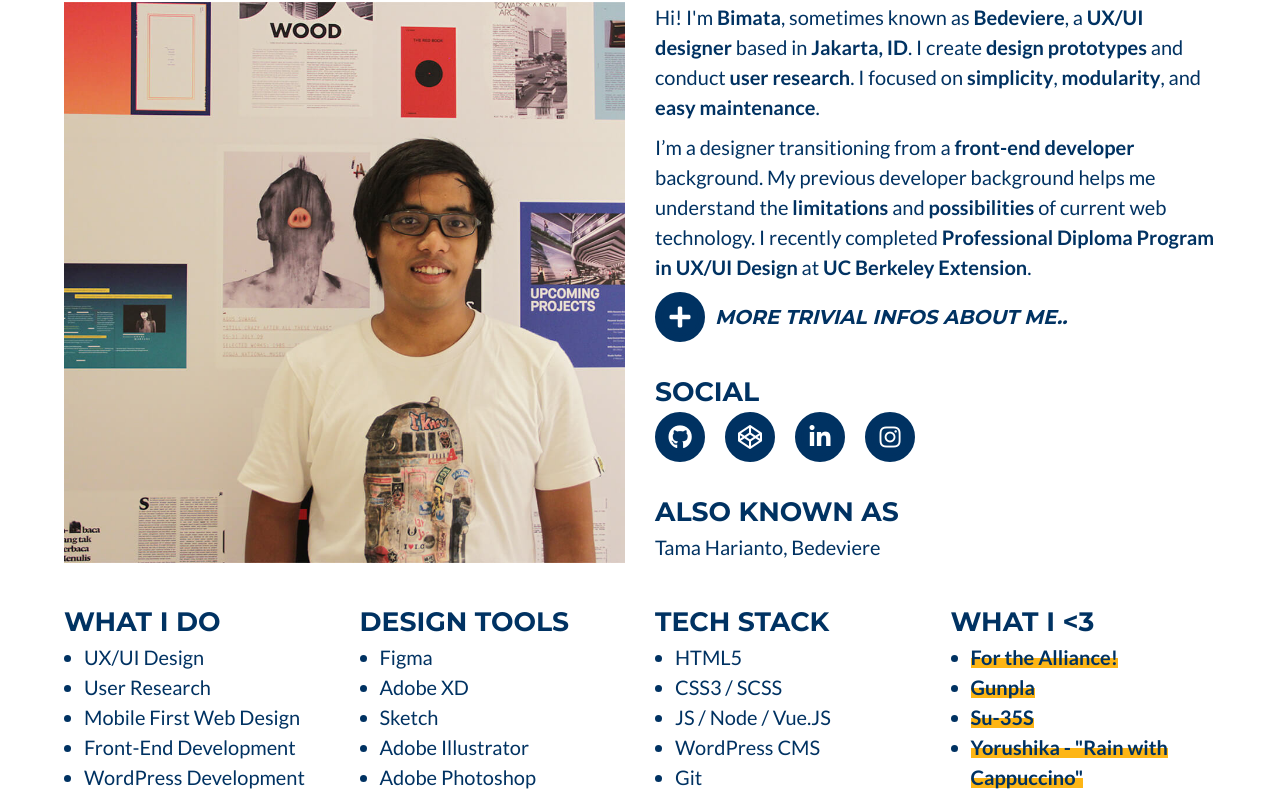
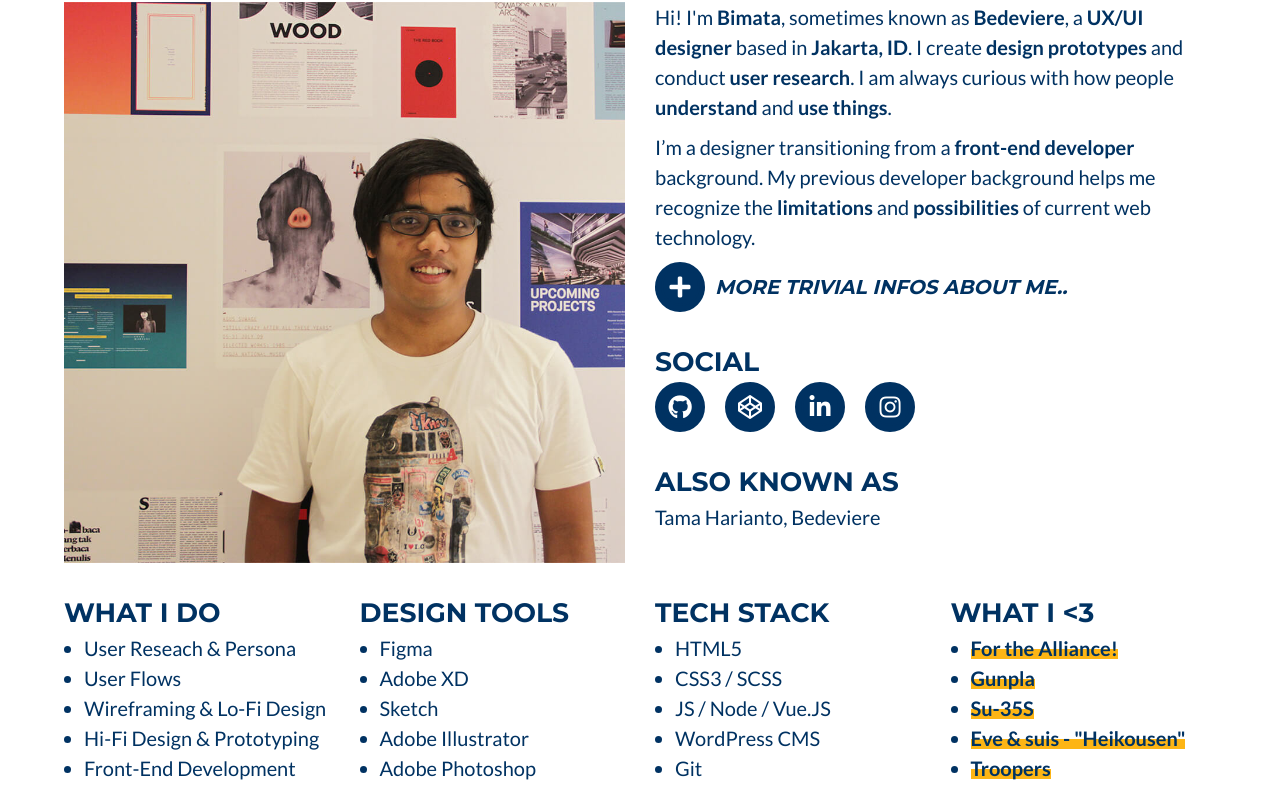
Before and after one commit to bedeviere/bimata3-vue, a Vue app: page /about in a window 1280 px wide. Shown: the part 218-1016 px from the top of the page. Built offline with nearby package versions, Linux system fonts and the light colour scheme.

Commit message:
update home and about, adding valorant references

```diff
--- a/src/views/About.vue
+++ b/src/views/About.vue
@@ -11,11 +11,11 @@
           </div>
           <div class="column">
             <div class="about-overview">
-              <p>Hi! I'm <strong>Bimata</strong>, sometimes known as <strong>Bedeviere</strong>, a <strong>UX/UI designer</strong> based in <strong>Jakarta, ID</strong>. I create <strong>design prototypes</strong> and conduct <strong>user research</strong>. I focused on <strong>simplicity</strong>, <strong>modularity</strong>, and <strong>easy maintenance</strong>.</p>
-              <p>I’m a designer transitioning from a <strong>front-end developer</strong> background. My previous developer background helps me understand the <strong>limitations</strong> and <strong>possibilities</strong> of current web technology. I recently completed <strong>Professional Diploma Program in UX/UI Design</strong> at <strong>UC Berkeley Extension</strong>.</p>
+              <p>Hi! I'm <strong>Bimata</strong>, sometimes known as <strong>Bedeviere</strong>, a <strong>UX/UI designer</strong> based in <strong>Jakarta, ID</strong>. I create <strong>design prototypes</strong> and conduct <strong>user research</strong>. I am always curious with how people <strong>understand</strong> and <strong>use things</strong>.</p>
+              <p>I’m a designer transitioning from a <strong>front-end developer</strong> background. My previous developer background helps me recognize the <strong>limitations</strong> and <strong>possibilities</strong> of current web technology.</p>
               <transition-expand>
                 <div class="about-overview-more" v-show="overviewMore">
-                  <p>By day, I design and code either for a living or to learn and experiment new design tools. By night, you might find me adventuring around <a href="https://worldofwarcraft.com/en-gb/character/eu/tarren-mill/sieglink" target="_blank">Azeroth</a>, slaying demons and stuff.</p>
+                  <p>By day, I research, brainstorm, experiment, and design for a living. By night, you might find me chilling in <a href="https://playvalorant.com/en-us/" target="_blank">Valorant</a>, clicking heads quickly and stuff.</p>
                   <p>The name <strong>Bedeviere</strong> originally derived from <a href="https://en.wikipedia.org/wiki/Bedivere" target="_blank">Bedivere</a>, a famous <a href="https://en.wikipedia.org/wiki/Knights_of_the_Round_Table" target="_blank">Knight of the Round Table</a> from <strong>Arthurian Legends</strong>. I use the name for my <a href="https://worldofwarcraft.com/en-gb/character/ravenholdt/Bedeviere" target="_blank">first World of Warcraft character</a> without knowing I spelt it a bit different. Over time, I grew fond of the name and it stuck. The name becomes my primary alias ever since.</p>
                 </div>
               </transition-expand>
@@ -47,11 +47,11 @@
                 <div class="about-service">
                   <h4>What I Do</h4>
                   <ul class="list-bullet">
-                    <li>UX/UI Design</li>
-                    <li>User Research</li>
-                    <li>Mobile First Web Design</li>
+                    <li>User Reseach & Persona</li>
+                    <li>User Flows</li>
+                    <li>Wireframing & Lo-Fi Design</li>
+                    <li>Hi-Fi Design & Prototyping</li>
                     <li>Front-End Development</li>
-                    <li>WordPress Development</li>
                   </ul>
                 </div>
               </div>
@@ -90,7 +90,7 @@
                     <li><a href="https://pinterest.com/bedeviere/for-the-alliance/" target="_blank">For the Alliance!</a></li>
                     <li><a href="http://instagram.com/bimatagunpla" target="_blank">Gunpla</a></li>
                     <li><a href="https://acecombat.fandom.com/wiki/Su-35S_Flanker-E" target="_blank">Su-35S</a></li>
-                    <li><a href="https://youtu.be/PWbRleMGagU" target="_blank">Yorushika - "Rain with Cappuccino"</a></li>
+                    <li><a href="https://youtu.be/lxw4Y8qzq4w" target="_blank">Eve & suis - "Heikousen"</a></li>
                     <li><a href="https://pinterest.com/bedeviere/troopers/" target="_blank">Troopers</a></li>
                   </ul>
                 </div>
--- a/src/views/Home.vue
+++ b/src/views/Home.vue
@@ -15,7 +15,7 @@
           </div>
           <div class="home-summary columns">
             <div class="column is-two-thirds">
-              <p>I create <strong>design prototypes</strong> and conduct <strong>user research</strong>. I’m a designer transitioning from a <strong>front-end developer</strong> background. I recently completed <strong>Professional Diploma Program in UX/UI Design</strong> at <strong>UC Berkeley Extension</strong>.</p>
+              <p>I create <strong>design prototypes</strong> and conduct <strong>user research</strong>. I’m a designer transitioning from a <strong>front-end developer</strong> background. I am always curious with how people <strong>understand</strong> and <strong>use things</strong>.</p>
             </div>
           </div>
           <div class="buttons">
@@ -64,7 +64,7 @@ export default {
           duration: 8000
         },
         {
-          title: 'Azeroth Adventurer',
+          title: 'Valorant Protocol Agent',
           type: 'text',
           href: '',
           duration: 8000
@@ -85,6 +85,12 @@ export default {
           title: 'Occasional Writer',
           type: 'link',
           href: 'http://storywork.bedeviere.com',
+          duration: 8000
+        },
+        {
+          title: 'Azeroth Adventurer',
+          type: 'text',
+          href: '',
           duration: 8000
         },
         {
```
